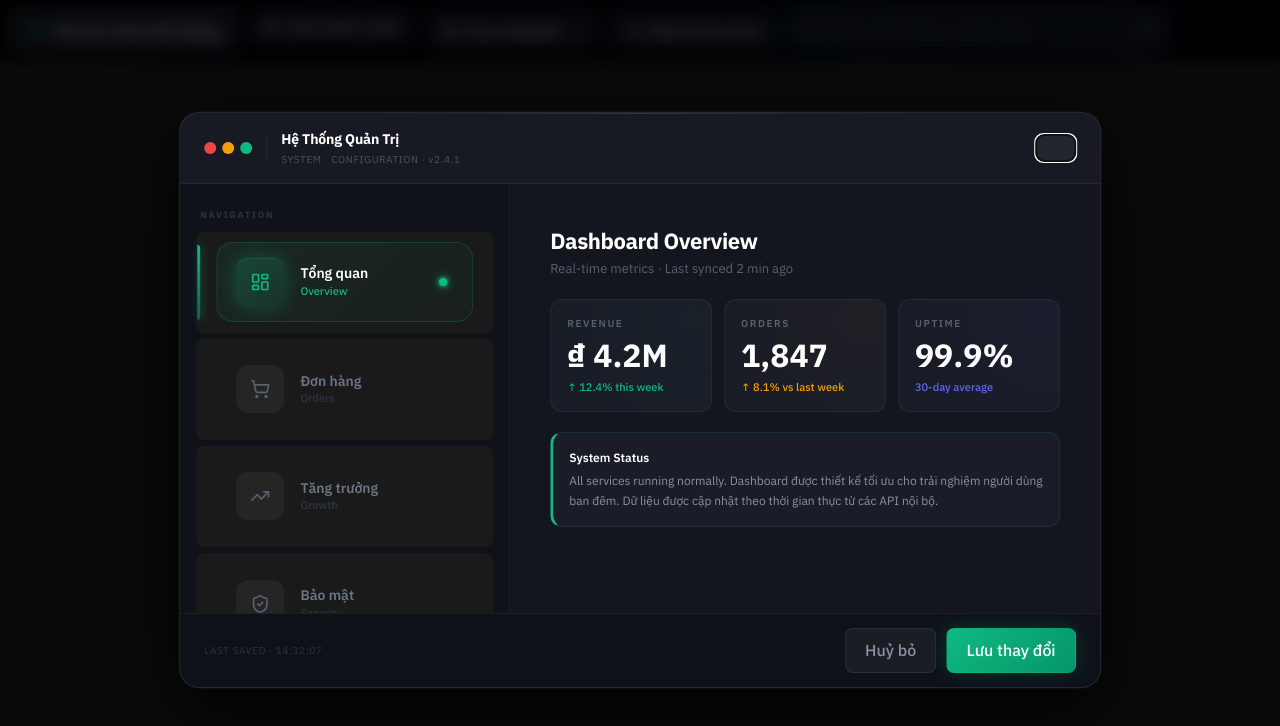
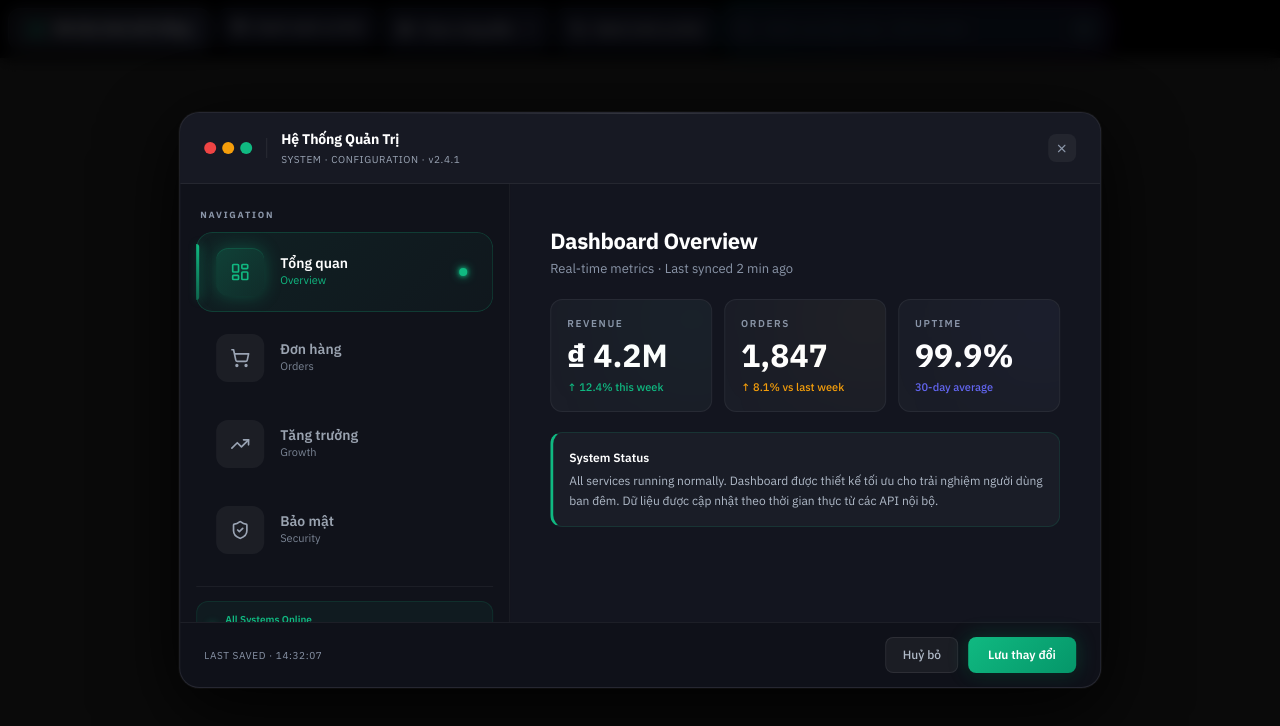
Before and after one commit to spxf1405/gd, a React (Vite) app in the folder frontend/apps/brackets/: page / in a window 1280 px wide. Both pictures are taken after a click on the button "Mở Cấu Hình Hệ Thống". Shown: the top 726 px of the page. Built offline with nearby package versions, Linux system fonts and the light colour scheme; what ag-grid-community would draw is missing.

Commit message:
fix: change dialog detail setting

```diff
--- a/frontend/apps/brackets/src/features/settings/index.tsx
+++ b/frontend/apps/brackets/src/features/settings/index.tsx
@@ -56,7 +56,7 @@ const StatCard = ({ label, value, delta, color }) => (
       className="absolute top-0 right-0 w-24 h-24 rounded-full blur-3xl pointer-events-none"
       style={{ background: color + "18", transform: "translate(30%,-30%)" }}
     />
-    <span className="text-[10px] font-semibold tracking-[0.16em] uppercase" style={{ color: "#5a6070" }}>
+    <span className="text-[10px] font-semibold tracking-[0.16em] uppercase" style={{ color: "#8a95a8" }}>
       {label}
     </span>
     <span className="text-[32px] font-bold text-white leading-none">
@@ -76,7 +76,7 @@ const Toggle = ({ label, sub, defaultOn = false }) => {
     <div className="flex items-center justify-between py-3.5" style={{ borderBottom: "1px solid rgba(255,255,255,0.05)" }}>
       <div>
         <p className="text-[13px] font-medium text-white">{label}</p>
-        {sub && <p className="text-[11px] mt-0.5" style={{ color: "#5a6070" }}>{sub}</p>}
+        {sub && <p className="text-[11px] mt-0.5" style={{ color: "#8a95a8" }}>{sub}</p>}
       </div>
       <div
         className="relative w-9 h-5 rounded-full cursor-pointer transition-all duration-300 flex-shrink-0"
@@ -97,7 +97,7 @@ const SidebarTab = ({ tab }) => {
   return (
     <Tabs.Trigger
       value={tab.value}
-      className="group relative w-full text-left outline-none cursor-pointer p-0 bg-transparent"
+      className="group relative w-full text-left outline-none cursor-pointer"
     >
       {/* Left accent bar */}
       <div
@@ -132,7 +132,7 @@ const SidebarTab = ({ tab }) => {
           />
           {/* Icon — inactive */}
           <span className="relative z-10 group-data-[state=active]:hidden">
-            <Icon size={20} color="#5a6070" />
+            <Icon size={20} color="#9aa4b4" />
           </span>
           {/* Icon — active colored */}
           <span className="relative z-10 hidden group-data-[state=active]:inline-flex">
@@ -142,11 +142,11 @@ const SidebarTab = ({ tab }) => {
 
         {/* Labels */}
         <div className="min-w-0 flex-1 relative z-10">
-          <p className="text-[14px] font-semibold leading-tight text-[#6a7484] transition-colors duration-200 group-hover:text-[#aab2bd] group-data-[state=active]:text-white">
+          <p className="text-[14px] font-semibold leading-tight text-[#9aa3b0] transition-colors duration-200 group-hover:text-[#ccd3db] group-data-[state=active]:text-white">
             {tab.label}
           </p>
           <p className="text-[11px] leading-tight mt-0.5">
-            <span className="text-[#2e3545] group-data-[state=active]:hidden">{tab.sub}</span>
+            <span className="text-[#7a8494] group-data-[state=active]:hidden">{tab.sub}</span>
             <span className="hidden group-data-[state=active]:inline" style={{ color: tab.accent }}>{tab.sub}</span>
           </p>
         </div>
@@ -170,7 +170,7 @@ const OverviewContent = () => (
       <h3 className="text-[22px] font-bold text-white mb-0.5" style={{ letterSpacing: "-0.02em" }}>
         Dashboard Overview
       </h3>
-      <p className="text-[13px]" style={{ color: "#5a6070" }}>Real-time metrics · Last synced 2 min ago</p>
+      <p className="text-[13px]" style={{ color: "#8a95a8" }}>Real-time metrics · Last synced 2 min ago</p>
     </div>
     <div className="grid grid-cols-3 gap-3">
       <StatCard label="Revenue" value="₫ 4.2M" delta="↑ 12.4% this week" color="#10b981" />
@@ -182,7 +182,7 @@ const OverviewContent = () => (
       style={{ background: "#1a1d27", border: "1px solid rgba(16,185,129,0.15)", borderLeft: "3px solid #10b981" }}
     >
       <p className="text-[12px] font-semibold text-white mb-1">System Status</p>
-      <p className="text-[12px] leading-relaxed" style={{ color: "#8892a4" }}>
+      <p className="text-[12px] leading-relaxed" style={{ color: "#b0bac8" }}>
         All services running normally. Dashboard được thiết kế tối ưu cho trải nghiệm người dùng ban đêm.
         Dữ liệu được cập nhật theo thời gian thực từ các API nội bộ.
       </p>
@@ -196,7 +196,7 @@ const OrdersContent = () => (
       <h3 className="text-[22px] font-bold text-white mb-0.5" style={{ letterSpacing: "-0.02em" }}>
         Orders Management
       </h3>
-      <p className="text-[13px]" style={{ color: "#5a6070" }}>Quản lý và theo dõi đơn hàng</p>
+      <p className="text-[13px]" style={{ color: "#8a95a8" }}>Quản lý và theo dõi đơn hàng</p>
     </div>
     {[
       { id: "#ORD-2891", status: "Completed", amount: "₫ 320,000", time: "2 min ago", color: "#10b981" },
@@ -207,10 +207,10 @@ const OrdersContent = () => (
       <div key={o.id} className="flex items-center gap-4 px-4 py-3 rounded-xl transition-all duration-150 hover:bg-white/[0.03]"
         style={{ border: "1px solid rgba(255,255,255,0.05)" }}>
         <div className="w-1.5 h-1.5 rounded-full flex-shrink-0" style={{ background: o.color, boxShadow: `0 0 8px ${o.color}` }} />
-        <span className="text-[12px] font-semibold flex-1" style={{ color: "#c8cdd8" }}>{o.id}</span>
+        <span className="text-[12px] font-semibold flex-1" style={{ color: "#e2e6ec" }}>{o.id}</span>
         <span className="text-[11px] px-2.5 py-0.5 rounded-full" style={{ background: o.color + "18", color: o.color }}>{o.status}</span>
-        <span className="text-[12px] font-medium" style={{ color: "#8892a4" }}>{o.amount}</span>
-        <span className="text-[10px]" style={{ color: "#3d4555" }}>{o.time}</span>
+        <span className="text-[12px] font-medium" style={{ color: "#b0bac8" }}>{o.amount}</span>
+        <span className="text-[10px]" style={{ color: "#8a95a8" }}>{o.time}</span>
       </div>
     ))}
   </div>
@@ -222,7 +222,7 @@ const GrowthContent = () => (
       <h3 className="text-[22px] font-bold text-white mb-0.5" style={{ letterSpacing: "-0.02em" }}>
         Growth Analytics
       </h3>
-      <p className="text-[13px]" style={{ color: "#5a6070" }}>Phân tích tăng trưởng theo thời gian</p>
+      <p className="text-[13px]" style={{ color: "#8a95a8" }}>Phân tích tăng trưởng theo thời gian</p>
     </div>
     <div className="grid grid-cols-2 gap-3">
       {[
@@ -243,7 +243,7 @@ const SecurityContent = () => (
       <h3 className="text-[22px] font-bold text-white mb-0.5" style={{ letterSpacing: "-0.02em" }}>
         Security Center
       </h3>
-      <p className="text-[13px]" style={{ color: "#5a6070" }}>Thiết lập xác thực và quản lý phiên</p>
+      <p className="text-[13px]" style={{ color: "#8a95a8" }}>Thiết lập xác thực và quản lý phiên</p>
     </div>
     <div className="flex flex-col">
       <Toggle label="Xác thực 2 yếu tố" sub="Yêu cầu OTP khi đăng nhập" defaultOn={true} />
@@ -256,7 +256,7 @@ const SecurityContent = () => (
       style={{ background: "rgba(239,68,68,0.07)", border: "1px solid rgba(239,68,68,0.18)" }}
     >
       <ShieldCheck size={16} className="flex-shrink-0 mt-0.5" style={{ color: "#ef4444" }} />
-      <p className="text-[12px] leading-relaxed" style={{ color: "#8892a4" }}>
+      <p className="text-[12px] leading-relaxed" style={{ color: "#b0bac8" }}>
         Phiên đăng nhập cuối: <span style={{ color: "#ef4444" }}>192.168.1.42</span> · 2 giờ trước · Hà Nội, VN
       </p>
     </div>
@@ -335,7 +335,7 @@ export const Setting = () => {
                   <Dialog.Title className="text-[14px] font-bold text-white" style={{ letterSpacing: "-0.01em" }}>
                     Hệ Thống Quản Trị
                   </Dialog.Title>
-                  <Dialog.Description className="text-[10px] mt-0.5" style={{ color: "#4a5260", letterSpacing: "0.06em" }}>
+                  <Dialog.Description className="text-[10px] mt-0.5" style={{ color: "#9aa4b4", letterSpacing: "0.06em" }}>
                     SYSTEM · CONFIGURATION · v2.4.1
                   </Dialog.Description>
                 </div>
@@ -344,9 +344,9 @@ export const Setting = () => {
               <Dialog.Close asChild>
                 <button
                   className="w-7 h-7 rounded-lg flex items-center justify-center transition-all duration-150 cursor-pointer border-0"
-                  style={{ background: "rgba(255,255,255,0.05)", color: "#5a6070" }}
+                  style={{ background: "rgba(255,255,255,0.05)", color: "#8a95a8" }}
                   onMouseEnter={e => { e.currentTarget.style.background = "rgba(239,68,68,0.15)"; e.currentTarget.style.color = "#ef4444"; }}
-                  onMouseLeave={e => { e.currentTarget.style.background = "rgba(255,255,255,0.05)"; e.currentTarget.style.color = "#5a6070"; }}
+                  onMouseLeave={e => { e.currentTarget.style.background = "rgba(255,255,255,0.05)"; e.currentTarget.style.color = "#8a95a8"; }}
                 >
                   <X size={13} />
                 </button>
@@ -362,7 +362,7 @@ export const Setting = () => {
                 style={{ width: 330, borderRight: "1px solid rgba(255,255,255,0.06)", background: "rgba(0,0,0,0.15)", padding: "24px 16px" }}
               >
                 {/* section label */}
-                <p style={{ fontSize: 9, fontWeight: 700, letterSpacing: "0.2em", textTransform: "uppercase", color: "#2d3240", paddingLeft: 4, marginBottom: 10 }}>
+                <p style={{ fontSize: 9, fontWeight: 700, letterSpacing: "0.2em", textTransform: "uppercase", color: "#8a95a8", paddingLeft: 4, marginBottom: 10 }}>
                   Navigation
                 </p>
 
@@ -382,7 +382,7 @@ export const Setting = () => {
                     <div className="w-1.5 h-1.5 rounded-full flex-shrink-0" style={{ background: "#10b981", boxShadow: "0 0 8px #10b981", animation: "pulse 2s infinite" }} />
                     <div>
                       <p style={{ fontSize: 10, fontWeight: 600, color: "#10b981" }}>All Systems Online</p>
-                      <p style={{ fontSize: 9, color: "#2d5040", marginTop: 1 }}>99.9% uptime · 30d</p>
+                      <p style={{ fontSize: 9, color: "#7ab090", marginTop: 1 }}>99.9% uptime · 30d</p>
                     </div>
                   </div>
                 </div>
@@ -407,14 +407,14 @@ export const Setting = () => {
               className="flex-shrink-0 flex items-center justify-between px-6 py-3.5"
               style={{ borderTop: "1px solid rgba(255,255,255,0.06)", background: "rgba(0,0,0,0.2)" }}
             >
-              <p style={{ fontSize: 10, color: "#2d3240", letterSpacing: "0.06em" }}>
+              <p style={{ fontSize: 10, color: "#8a95a8", letterSpacing: "0.06em" }}>
                 LAST SAVED · 14:32:07
               </p>
               <div className="flex gap-2.5">
                 <Dialog.Close asChild>
                   <button
                     className="px-4 py-2 rounded-lg text-[12px] font-medium transition-all duration-150 cursor-pointer border-0"
-                    style={{ background: "rgba(255,255,255,0.05)", color: "#8892a4", border: "1px solid rgba(255,255,255,0.08)" }}
+                    style={{ background: "rgba(255,255,255,0.05)", color: "#b0bac8", border: "1px solid rgba(255,255,255,0.08)" }}
                     onMouseEnter={e => e.currentTarget.style.background = "rgba(255,255,255,0.09)"}
                     onMouseLeave={e => e.currentTarget.style.background = "rgba(255,255,255,0.05)"}
                   >
--- a/frontend/apps/brackets/src/index.css
+++ b/frontend/apps/brackets/src/index.css
@@ -15,43 +15,6 @@
   -moz-osx-font-smoothing: grayscale;
 }
 
-a {
-  font-weight: 500;
-  color: #646cff;
-  text-decoration: inherit;
-}
-a:hover {
-  color: #535bf2;
-}
-
-body {
-  width: 100%;
-  height: 100%;
-}
-
-h1 {
-  font-size: 3.2em;
-  line-height: 1.1;
-}
-
-button {
-  border-radius: 8px;
-  border: 1px solid transparent;
-  padding: 0.6em 1.2em;
-  font-size: 1em;
-  font-weight: 500;
-  font-family: inherit;
-  background-color: #1a1a1a;
-  cursor: pointer;
-  transition: border-color 0.25s;
-}
-button:hover {
-  border-color: #646cff;
-}
-button:focus,
-button:focus-visible {
-  outline: 4px auto -webkit-focus-ring-color;
-}
 
 .font-sans {
   font-family:
```
Also changed, not shown: 1 other file (tests, documents, lock files or other folders).
